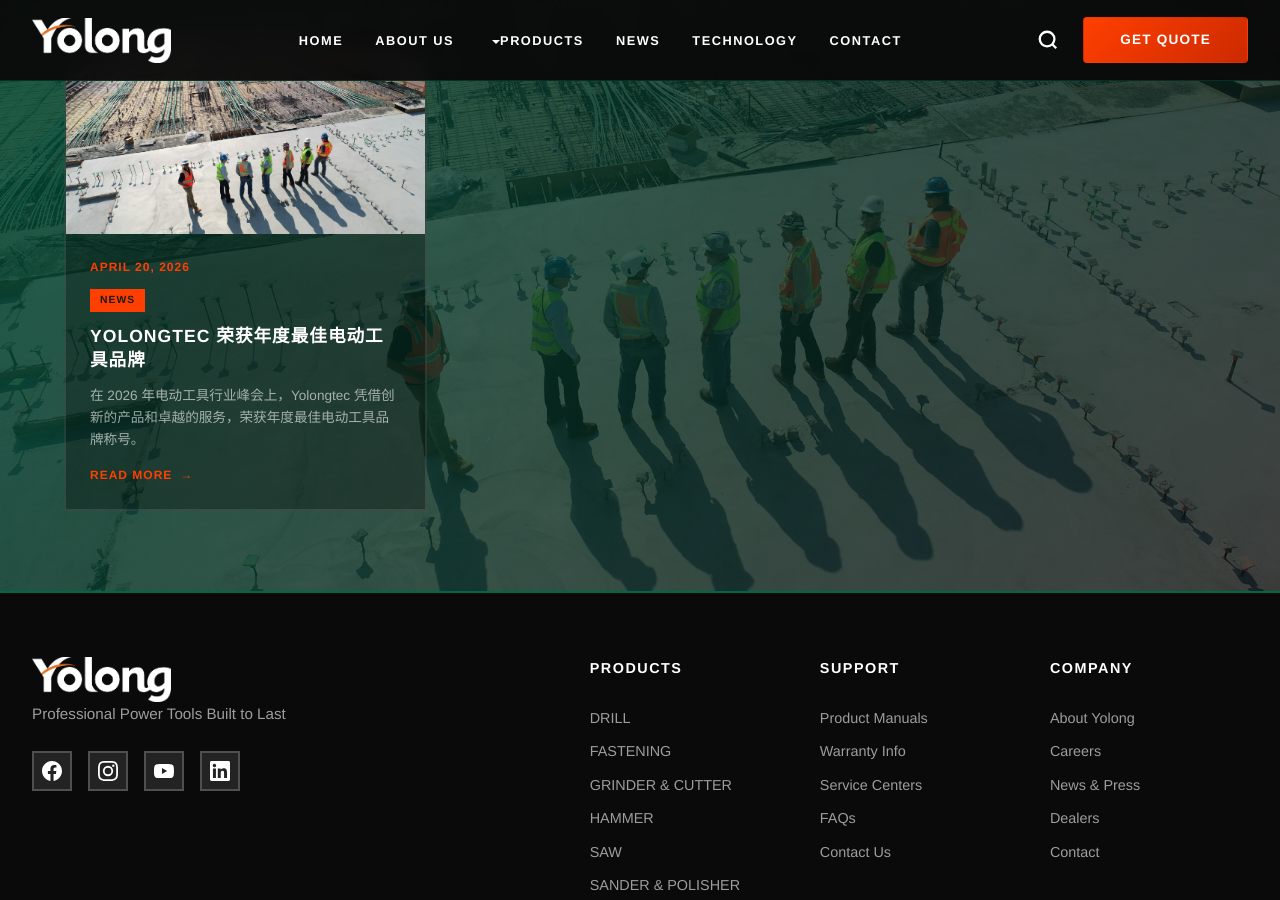
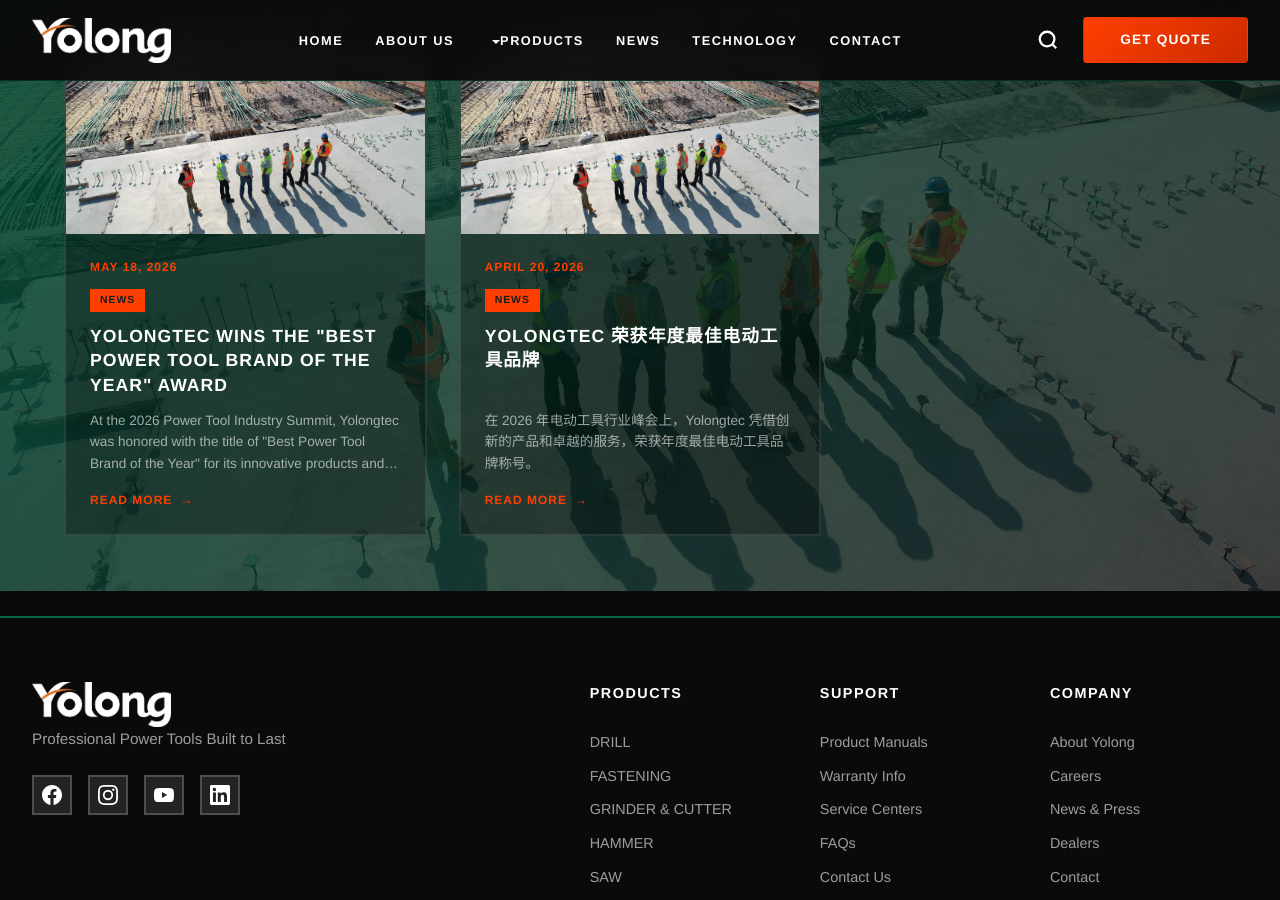
Before and after one commit to Heyxier/yolongtec-website-demo, a Jekyll site: the page built from news/index.html, in a window 1280 px wide and 900 px high, scrolled down 309 px. Built offline with Jekyll 4.4.1, drawn with Linux system fonts in a browser that asks for light colours; some web fonts are replaced.

Commit message:
新增英文文章

```diff
--- /dev/null
+++ b/_articles/yolongtec-wins-the-best-power-tool-brand-of-the-year-award.md
@@ -0,0 +1,58 @@
+---
+title: Yolongtec Wins the "Best Power Tool Brand of the Year" Award
+category: news
+placement: news
+lang: en
+publishedAt: '2026-05-18'
+excerpt: >-
+  At the 2026 Power Tool Industry Summit, Yolongtec was honored with the title
+  of "Best Power Tool Brand of the Year" for its innovative products and
+  exceptional service.
+coverImage: /images/construction-site.jpg
+tags:
+  - Brand News
+  - Industry Honors
+status: true
+---
+<h1>
+
+<p><img src="/images/construction-site.jpg" alt="" style="max-width:100%;border-radius:6px;">
+
+</p><br>
+
+</h1>
+
+<h1>Yolongtec Wins the "Best Power Tool Brand of the Year"
+
+</h1>
+
+<div>At the 2026 Power Tool Industry Summit, Yolongtec was honored with the title of "Best Power Tool Brand of the Year" for its innovative products and exceptional service.
+
+</div>
+
+<h1>Award
+Reasons for Winning the Award:
+
+</h1>
+
+<div><ol><li>Technological Innovation: The brushless motor series launched in 2025 has led the industry's technological upgrades.
+
+</li><li><span style="color: var(--text-primary); font-family: var(--font);">Product Quality: Adherence to German engineering standards.</span></li><li><span style="color: var(--text-primary); font-family: var(--font);">User Reputation: Over 90% user satisfaction rate.</span></li><li><span style="color: var(--text-primary); font-family: var(--font);">Service System: A global network of over 200 service locations.</span></li>
+
+</ol>
+
+</div>
+
+<div><span style="color: var(--text-primary); font-size: 22px; font-weight: 700; font-family: var(--font);">Looking Ahead:</span>
+
+</div>
+
+<div>Yolongtec will continue to deepen its expertise in the professional power tool sector, striving to provide higher quality products and services to users worldwide.
+
+</div>
+
+<div><p><img src="/images/impact-drivers.jpg" alt="" style="max-width:100%;border-radius:6px;">
+
+</p><br>
+
+</div>
```
Also changed, not shown: _articles/2026-award.md (+25 -10 lines).
